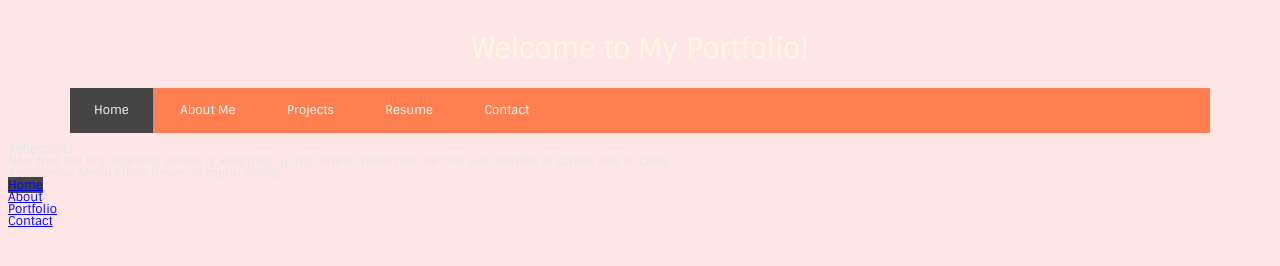
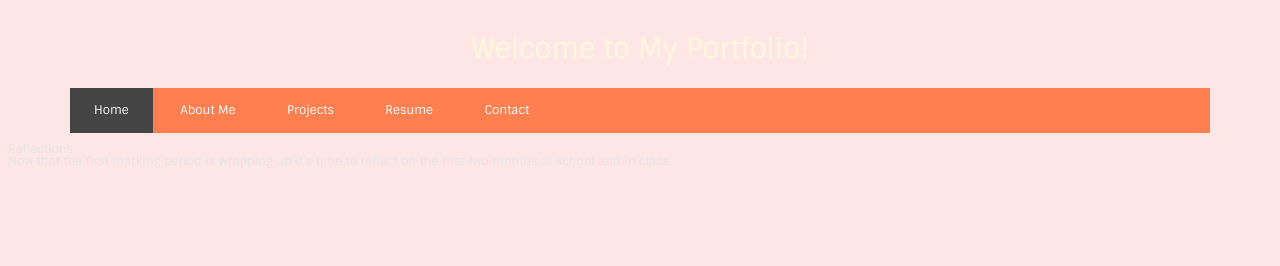
Before and after one commit to erudmila/portfoliounderconstuction, a plain HTML site: page index.html in a window 1280 px wide. Drawn offline with Linux system fonts and the light colour scheme.

Commit message:
Update index.html

```diff
--- a/index.html
+++ b/index.html
@@ -62,14 +62,3 @@
 <p>Now that the first marking period is wrapping up it's time to reflect on the first two months of school and in class.</p>
 
 <script src="script.js"></script>
-<h1>Responsive Menu Effect
-hover on menu items!
-</h1>
-
-<ul class="menu">
-  <li><a href="#" class="active">Home</a></li>
-  <li><a href="#">About</a></li>
-  <li><a href="#">Portfolio</a></li>
-  <li><a href="#">Contact</a></li>
-  <li class="slider"></li>
-</ul>
```
